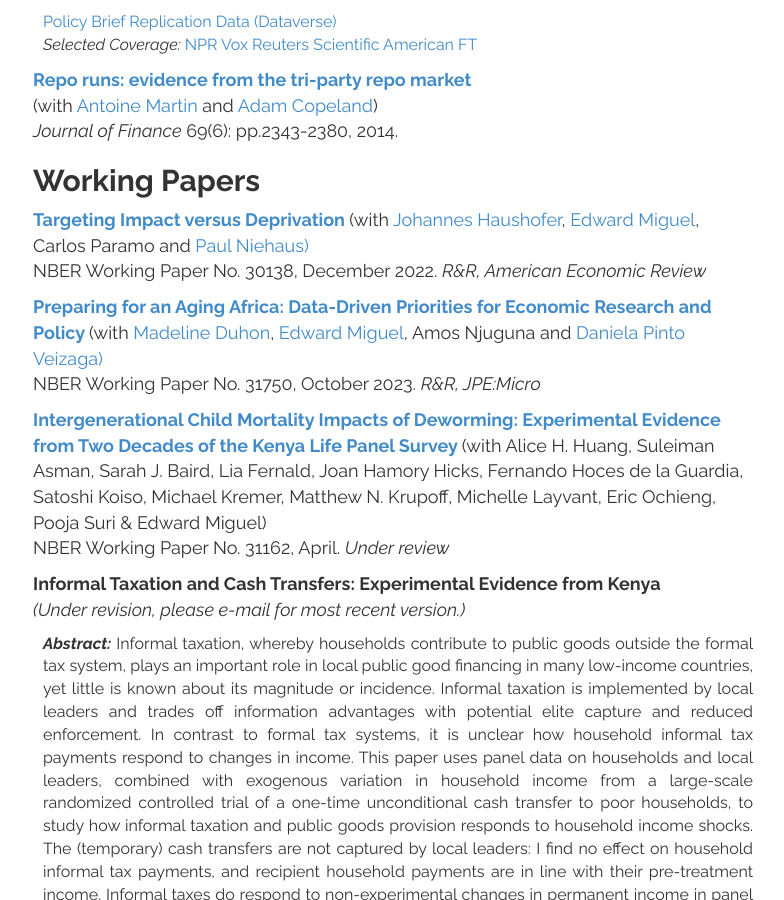
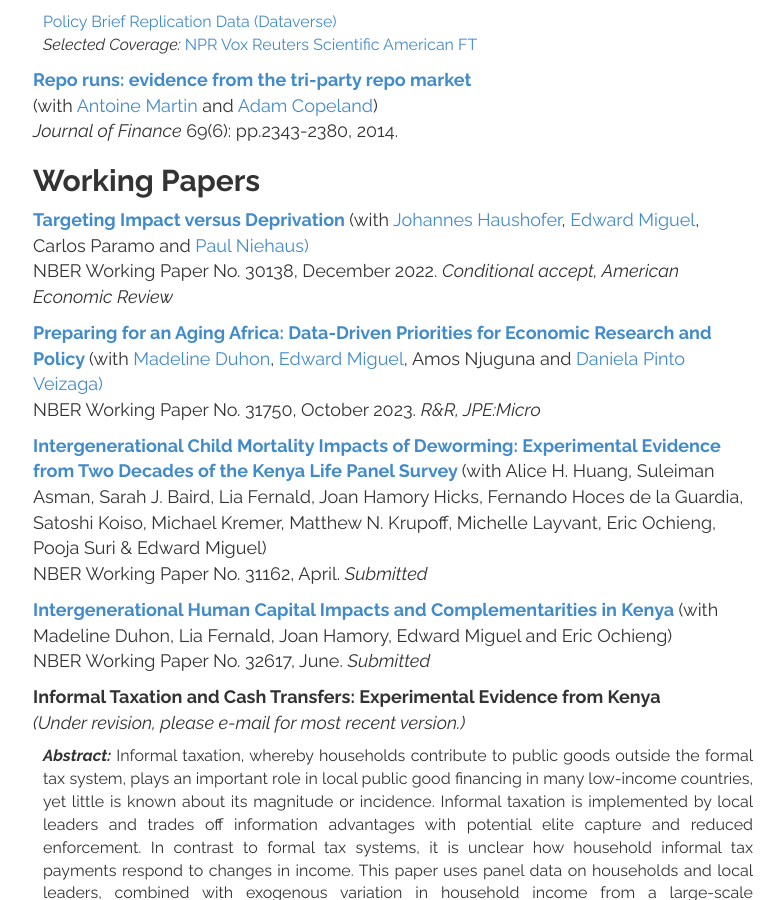
Before and after one commit to mwwalker/mwwalker.github.io, a Jekyll site: the page built from research/index.html, in a window 1280 px wide and 900 px high, scrolled down 1121 px. Shown: the whole window, without its empty margins (247-1031 px from the left). Built offline with Jekyll 4.4.1, drawn with Linux system fonts in a browser that asks for light colours.

Commit message:
Update research papers

```diff
--- a/research/index.html
+++ b/research/index.html
@@ -97,13 +97,18 @@ title: Research
 <h2 id="wp"> Working Papers </h2>
 
 <p style="font-size:18px"> <a href="https://www.nber.org/papers/w30138"> <b> Targeting Impact versus Deprivation </b> </a> (with <a href="https://haushofer.ne.su.se/"> Johannes Haushofer</a>,<a href="https://emiguel.econ.berkeley.edu/"> Edward Miguel</a>, Carlos Paramo and <a href="https://econweb.ucsd.edu/~pniehaus/"> Paul Niehaus)</a>
-  <br> NBER Working Paper No. 30138, December 2022. <em> R&R, American Economic Review </em> </p>
+  <br> NBER Working Paper No. 30138, December 2022. <em> Conditional accept, American Economic Review </em> </p>
 
   <p style="font-size:18px"> <a href="https://www.nber.org/papers/w31750"> <b> Preparing for an Aging Africa: Data-Driven Priorities for Economic Research and Policy </b> </a> (with <a href="https://www.madelineduhon.com/"> Madeline Duhon</a>,<a href="https://emiguel.econ.berkeley.edu/"> Edward Miguel</a>, Amos Njuguna and <a href="https://dapivei.github.io/"> Daniela Pinto Veizaga)</a>
     <br> NBER Working Paper No. 31750, October 2023. <em> R&R, JPE:Micro </em> </p>
 
 <p style="font-size:18px">  <a href="https://www.nber.org/papers/w31162"> <b> Intergenerational Child Mortality Impacts of Deworming: Experimental Evidence from Two Decades of the Kenya Life Panel Survey </b> </a> (with Alice H. Huang, Suleiman Asman, Sarah J. Baird, Lia Fernald, Joan Hamory Hicks, Fernando Hoces de la Guardia, Satoshi Koiso, Michael Kremer, Matthew N. Krupoff, Michelle Layvant, Eric Ochieng, Pooja Suri & Edward Miguel)
-  <br> NBER Working Paper No. 31162, April. <em> Under review </em> </p>
+  <br> NBER Working Paper No. 31162, April. <em> Submitted </em> </p>
+
+  <p style="font-size:18px">  <a href="https://www.nber.org/papers/w32617"> <b> Intergenerational Human Capital Impacts and Complementarities in Kenya </b> </a> (with Madeline Duhon, Lia Fernald, Joan Hamory, Edward Miguel and Eric Ochieng)
+  <br> NBER Working Paper No. 32617, June. <em> Submitted </em> </p>
+
+
 
 
 
```
